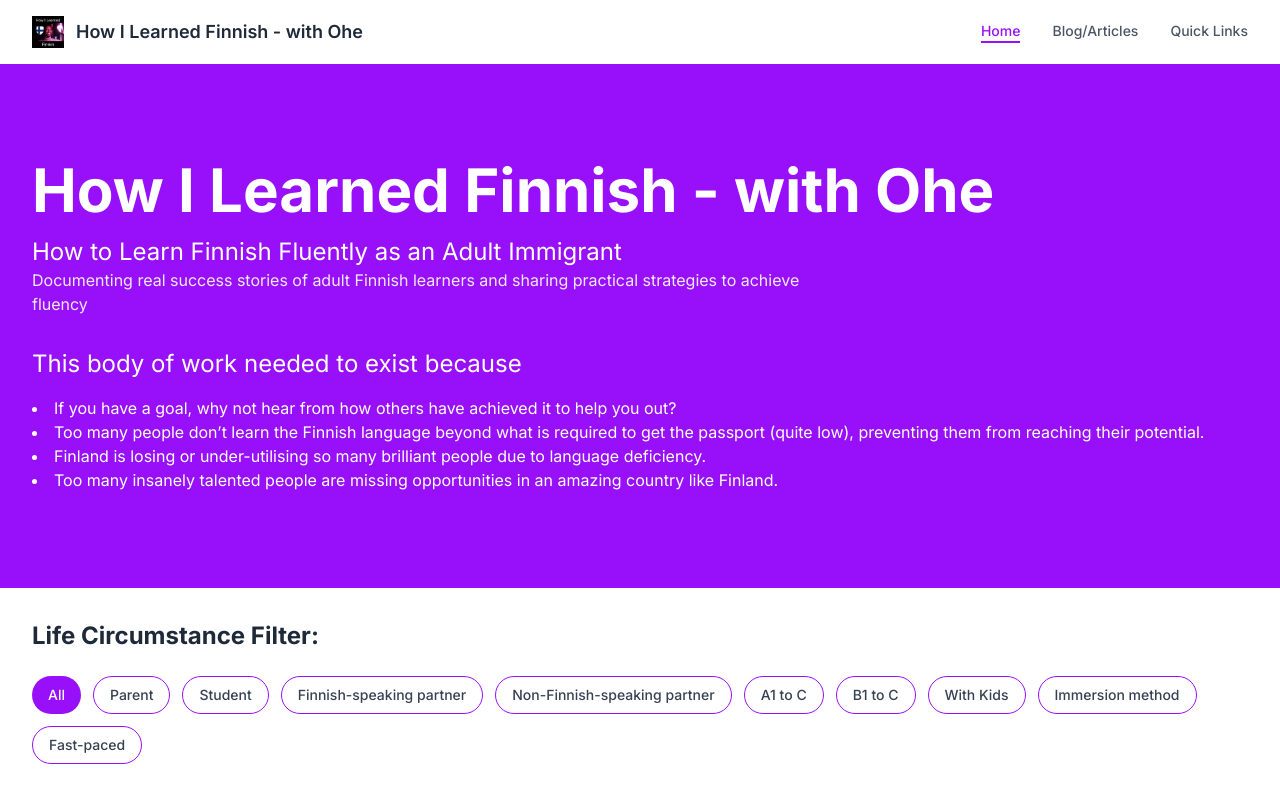
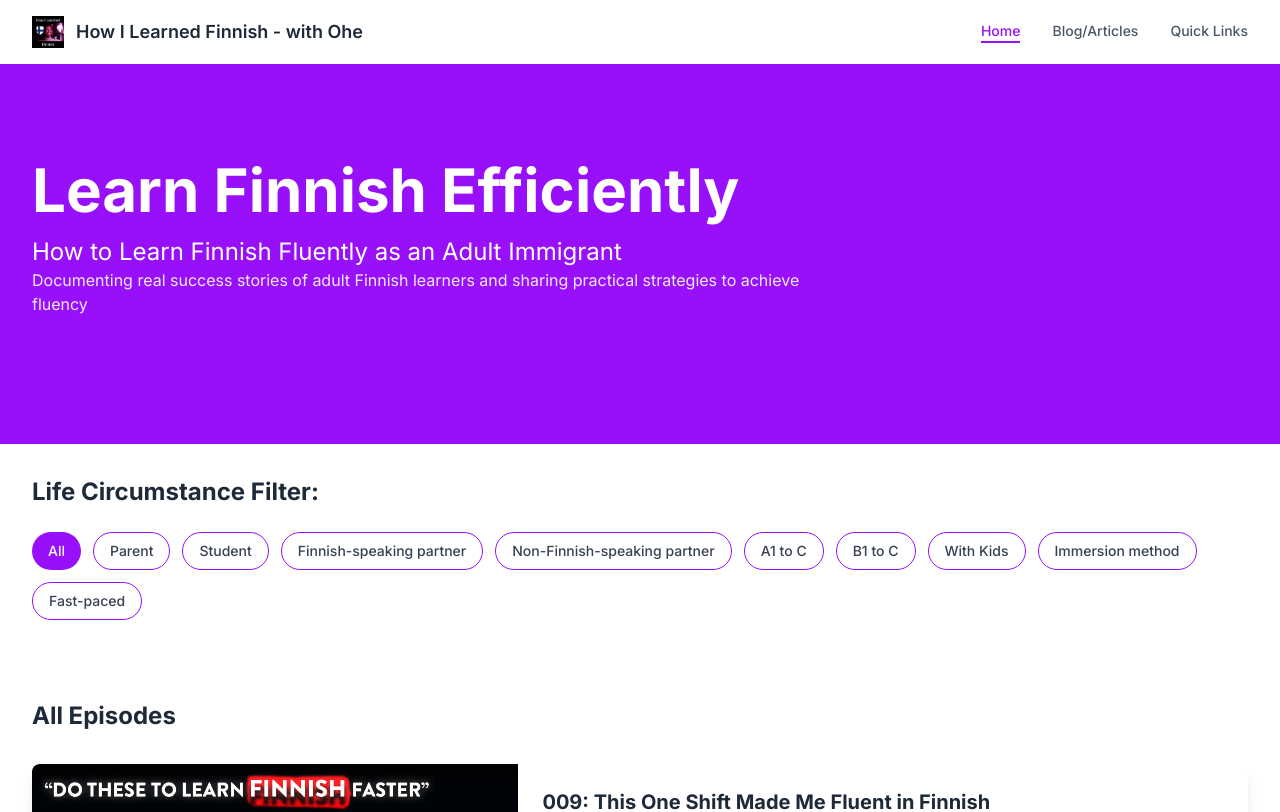
Before and after one commit to pokumars/howILearnedFinnish, a Next.js app: page / in a window 1280 px wide. Shown: the top 812 px of the page. Built offline with nearby package versions, Linux system fonts and the light colour scheme.

Commit message:
Update homepage title for clarity and comment out unnecessary section for cleaner code.

```diff
--- a/src/app/page.tsx
+++ b/src/app/page.tsx
@@ -28,7 +28,7 @@
         <div className="max-w-7xl mx-auto px-4 sm:px-6 lg:px-8">
           <div className="text-center md:text-left">
             <h1 className="text-4xl md:text-6xl font-bold mb-4">
-              How I Learned Finnish - with Ohe
+              Learn Finnish Efficiently
             </h1>
             <div className="flex flex-col mb-8">
               <h2 className="text-xl md:text-2xl">
@@ -40,7 +40,7 @@
               </p>
             </div>
 
-            <div className="flex flex-col mt-4">
+            {/*             <div className="flex flex-col mt-4">
               <h2 className="text-xl md:text-2xl mb-4">
                 This body of work needed to exist because
               </h2>
@@ -63,7 +63,7 @@
                   an amazing country like Finland.
                 </li>
               </ul>
-            </div>
+            </div> */}
           </div>
         </div>
       </section>
```
